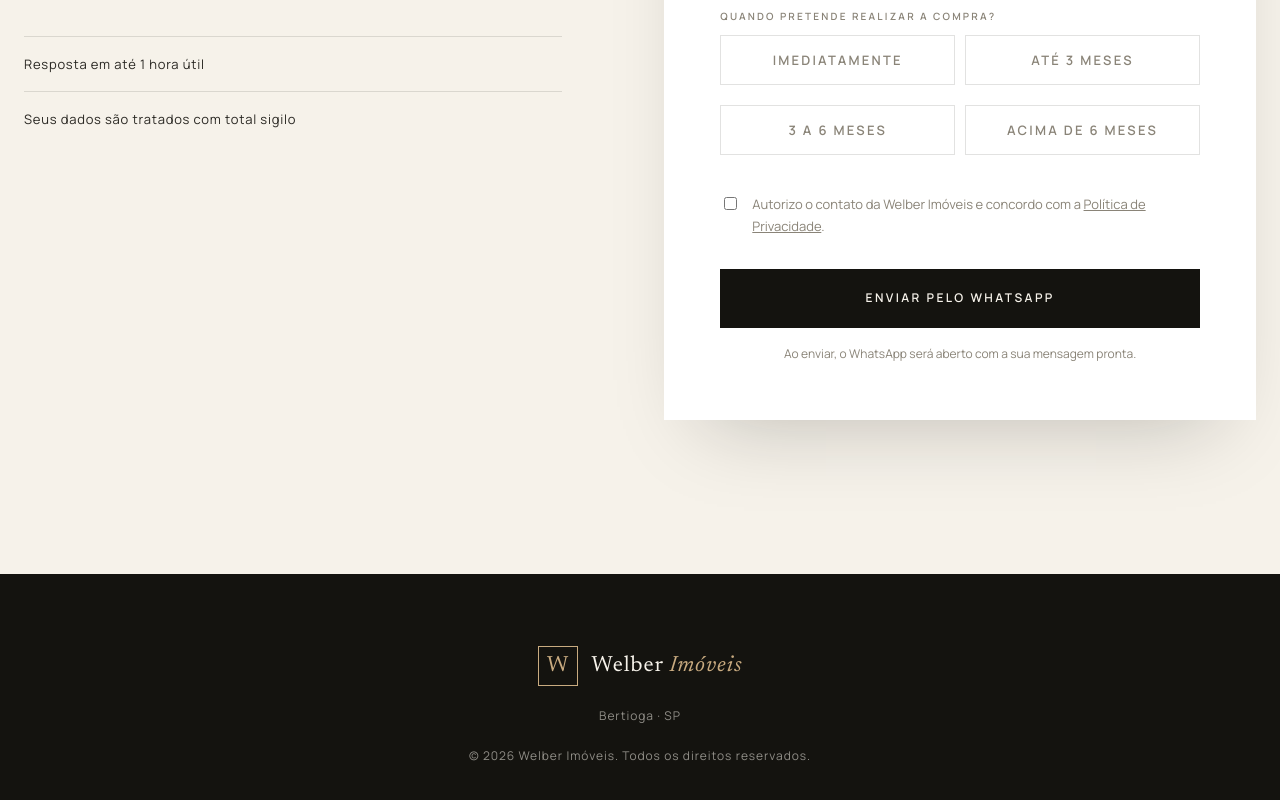
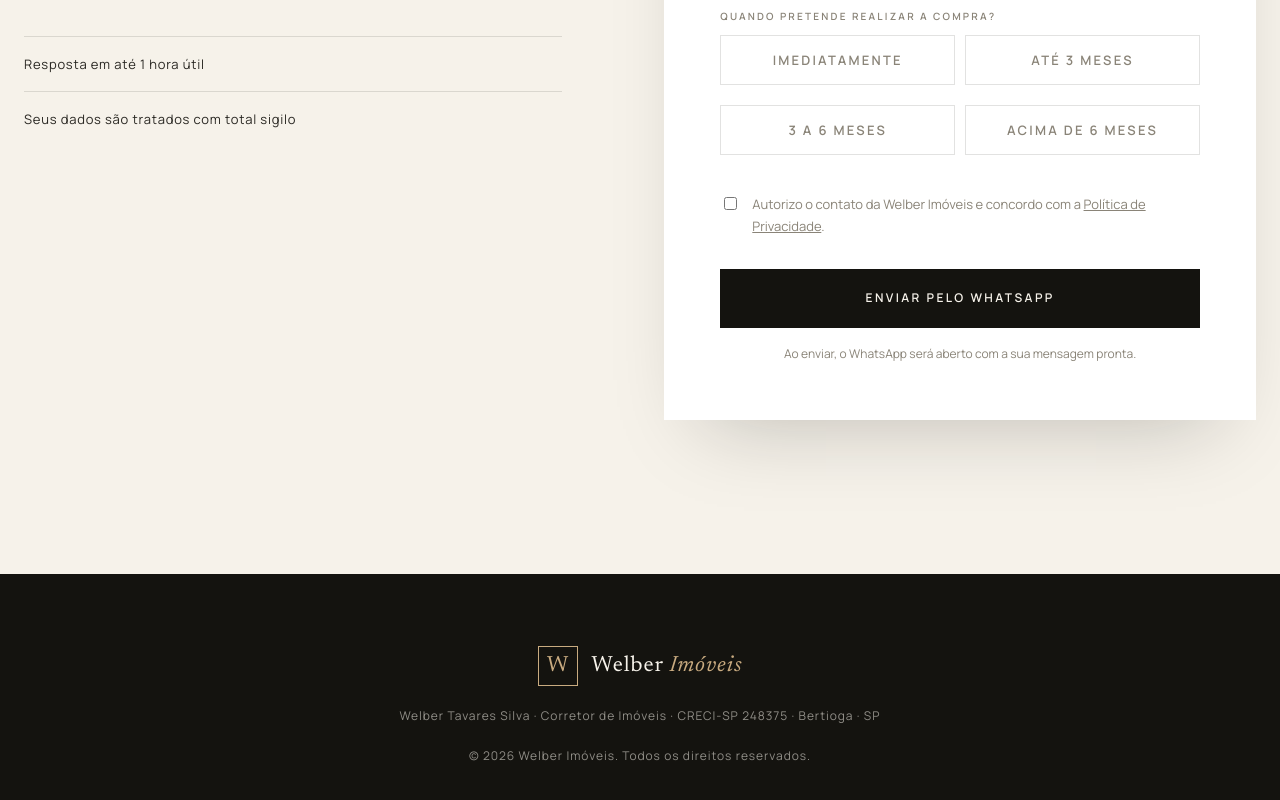
Before and after one commit to matheusssfelipe-png/welberimoveis, a plain HTML site: page index.html in a window 1280 px wide. Shown: the part 7526-8326 px from the top of the page. Drawn offline with Linux system fonts and the light colour scheme.

Commit message:
Adiciona CRECI-SP 248375 do Welber Tavares Silva no rodapé
Co-Authored-By: Claude Opus 5.5 <noreply@anthropic.com>

```diff
--- a/index.html
+++ b/index.html
@@ -414,7 +414,7 @@
         <span class="brand-mark">W</span>
         <span class="brand-name">Welber <em>Imóveis</em></span>
       </div>
-      <p class="footer-info">Bertioga · SP</p>
+      <p class="footer-info">Welber Tavares Silva · Corretor de Imóveis · CRECI-SP 248375 · Bertioga · SP</p>
       <p class="footer-copy">© <span id="ano"></span> Welber Imóveis. Todos os direitos reservados.</p>
     </div>
   </footer>
```
